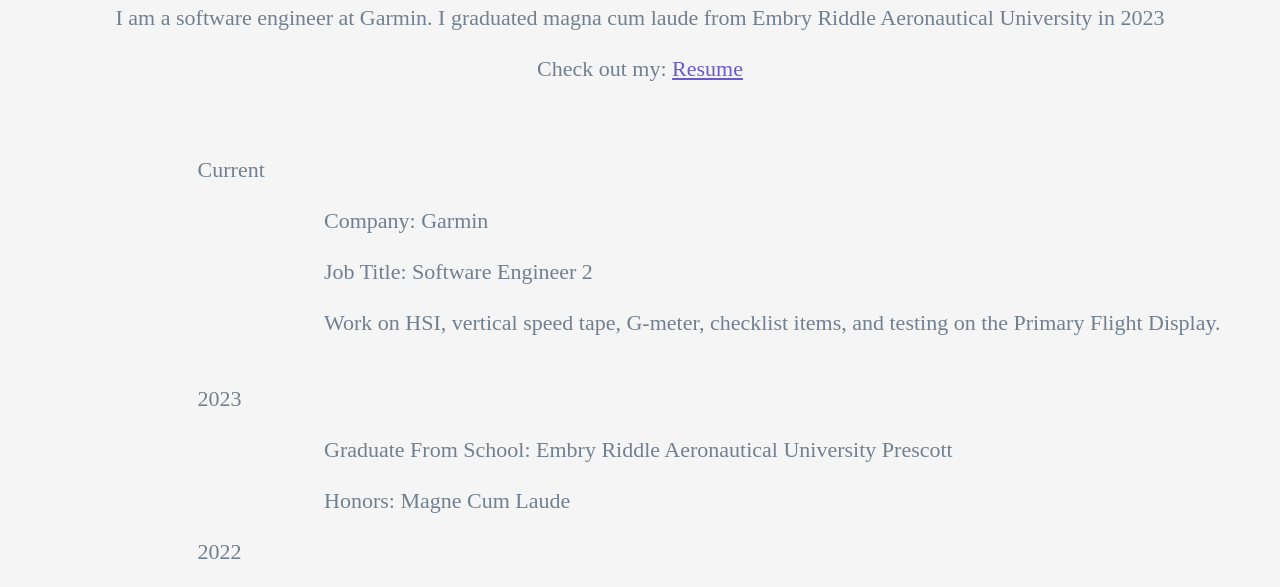
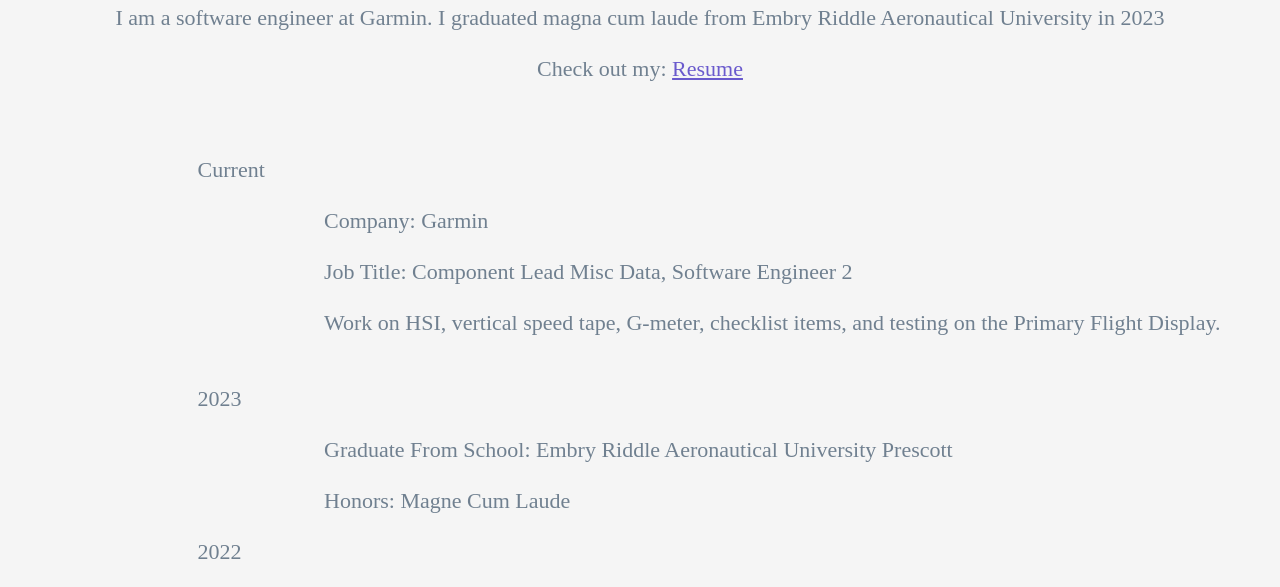
Before and after one commit to brandon-todd/brandon-todd.github.io, a plain HTML site: page index.html in a window 1280 px wide. Shown: the part 199-786 px from the top of the page. Drawn offline with Linux system fonts and the light colour scheme.

Commit message:
update with new promotion!

```diff
--- a/index.html
+++ b/index.html
@@ -89,7 +89,7 @@
     <span class="type" id="type">&emsp;&emsp;char</span>
     <span class="variable" id="variable"> * job_title</span>
     <span class="operator" id="operator"> = </span>
-    <span class="job-title" id="job-title">Job Title: Software Engineer 2</span>
+    <span class="job-title" id="job-title">Job Title: Component Lead Misc Data, Software Engineer 2</span>
     <span class="specialchar" id="specialchar">;</span>
   </div>
   <div>
--- a/index.js
+++ b/index.js
@@ -40,7 +40,7 @@ var classes =
     "year": {},
     "job-title":
         {
-        "text": ["Job Title: Software Engineer 2","\"Software Engineer 2\""],
+        "text": ["Job Title: Component Lead Misc Data, Software Engineer 2","\"Component Lead Misc Data, Software Engineer 2\""],
         },
     "company":
         {
```
